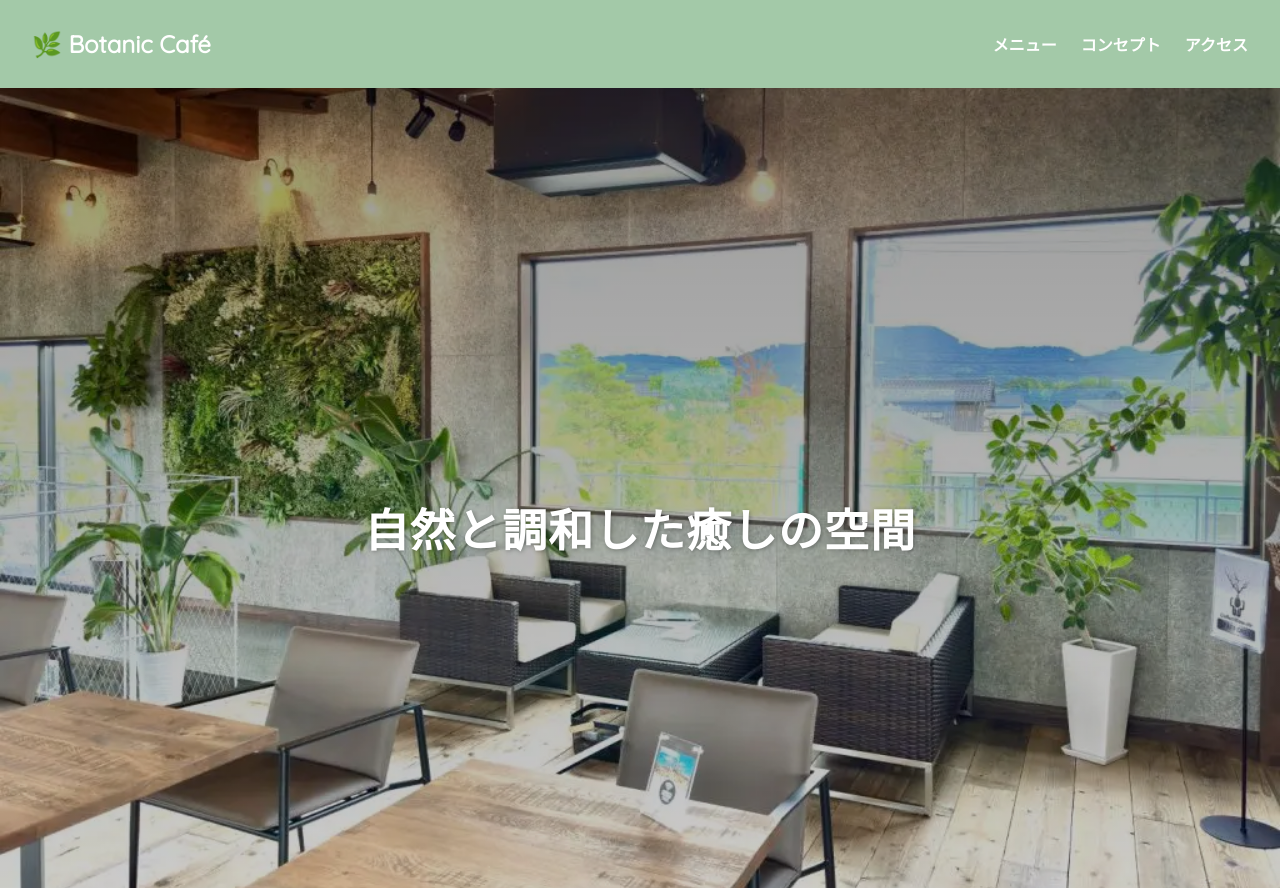
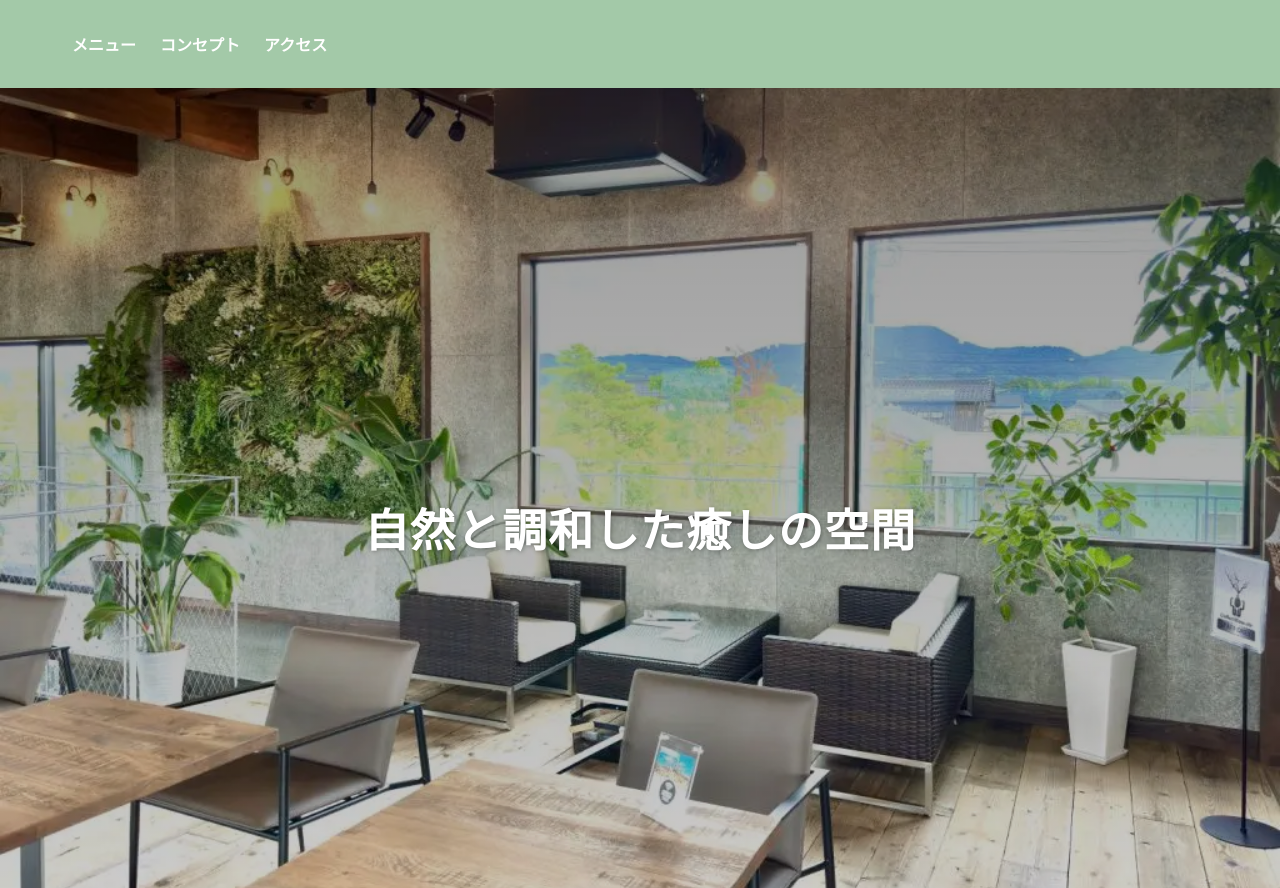
Before and after one commit to ue-san/botanic_cafe_site, a plain HTML site: page index.html in a window 1280 px wide. Shown: the top 888 px of the page. Drawn offline with nearby package versions, Linux system fonts and the light colour scheme.

Commit message:
テスト更新

```diff
--- a/index.html
+++ b/index.html
@@ -10,7 +10,7 @@
 <body>
 
   <header>
-    <div class="logo">🌿 Botanic Café</div>
+    <!-- <div class="logo">🌿 Botanic Café</div> -->
     <button id="menu-toggle" class="menu-toggle">☰</button>
     <nav>
       <ul>
```
Also changed, not shown: 1 other file.
